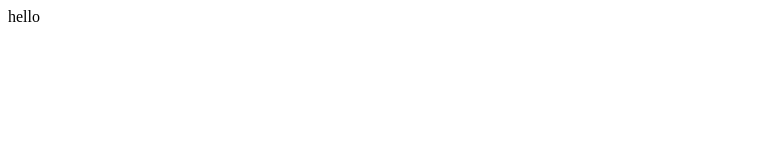
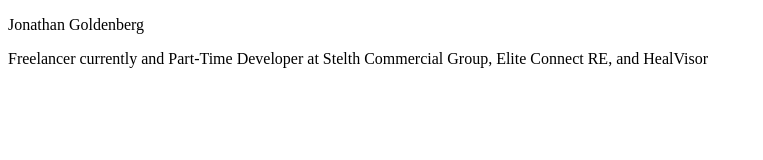
Before and after one commit to jgoldenbe/HTML-Fundamental, a plain HTML site: page index.html in a window 1280 px wide. Shown: the whole page, without its empty margins (0-763 px from the left). Drawn offline with Linux system fonts and the light colour scheme.

Commit message:
Update index.html
Make changes later

```diff
--- a/index.html
+++ b/index.html
@@ -7,6 +7,7 @@
   <title>Jonathan Goldenberg</title>
 </head>
 <body>
-  hello
+  <p>Jonathan Goldenberg</p>
+  <p>Freelancer currently and Part-Time Developer at Stelth Commercial Group, Elite Connect RE, and HealVisor</p>
 </body>
 </html>
```
